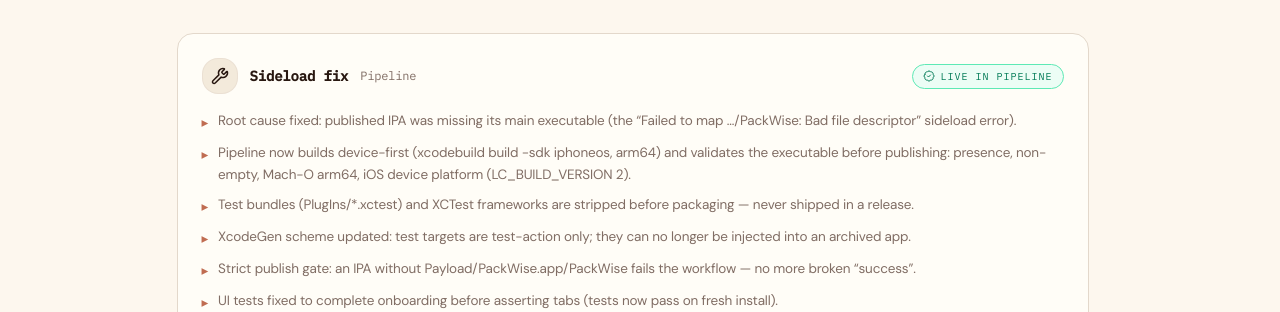
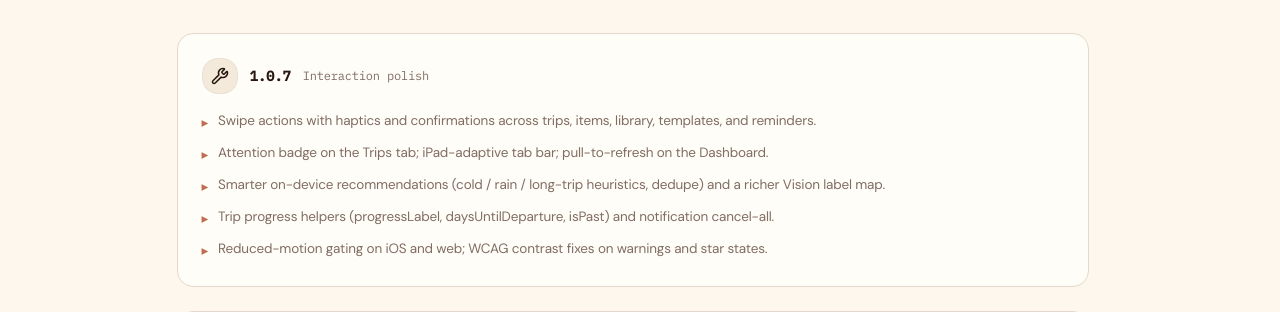
Before and after one commit to Alot1z/packwise, a React (Vite) app: page /changelog in a window 1280 px wide. Shown: the part 246-558 px from the top of the page. Built offline with nearby package versions, Linux system fonts and the light colour scheme; no server answers; what @convex-dev/auth would draw is missing.

Commit message:
Freebuff: update project files

```diff
--- a/src/pages/Changelog.tsx
+++ b/src/pages/Changelog.tsx
@@ -2,6 +2,18 @@
 import { SiteNav, SiteFooter, PageHeader, serif, LIVE_ACTIONS, LIVE_RELEASE_DEV, WIKI_URL } from "@/components/site-shared";
 
 const entries = [
+  {
+    tag: "1.0.7",
+    date: "Interaction polish",
+    icon: Wrench,
+    items: [
+      "Swipe actions with haptics and confirmations across trips, items, library, templates, and reminders.",
+      "Attention badge on the Trips tab; iPad-adaptive tab bar; pull-to-refresh on the Dashboard.",
+      "Smarter on-device recommendations (cold / rain / long-trip heuristics, dedupe) and a richer Vision label map.",
+      "Trip progress helpers (progressLabel, daysUntilDeparture, isPast) and notification cancel-all.",
+      "Reduced-motion gating on iOS and web; WCAG contrast fixes on warnings and star states.",
+    ],
+  },
   {
     tag: "Sideload fix",
     date: "Pipeline",
--- a/src/pages/Landing.tsx
+++ b/src/pages/Landing.tsx
@@ -212,14 +212,17 @@
               />
               <div className="mt-4 grid grid-cols-2 gap-3">
                 <div className="rounded-2xl bg-white border border-border p-3">
-                  <div className="text-[11px] font-mono uppercase tracking-widest text-muted-foreground">Dashboard</div>
+                  <div className="flex items-center justify-between text-[11px] font-mono uppercase tracking-widest text-muted-foreground">
+                    <span>Dashboard</span>
+                    <span className="rounded-full border border-amber-200 bg-amber-50 px-1.5 py-0.5 text-[9px] font-medium text-amber-700">Concept preview</span>
+                  </div>
                   <div className="text-sm font-medium mt-1" style={serif}>
                     Upcoming · Progress · Missing
                   </div>
-                  <div className="mt-3 h-1.5 rounded-full bg-black/10 overflow-hidden" role="progressbar" aria-valuenow={62} aria-valuemin={0} aria-valuemax={100} aria-label="Packing progress 62%">
+                  <div className="mt-3 h-1.5 rounded-full bg-black/10 overflow-hidden" role="progressbar" aria-valuenow={62} aria-valuemin={0} aria-valuemax={100} aria-label="Concept preview — illustrative packing progress">
                     <div className="h-full w-[62%] bg-[oklch(0.62_0.115_38)]" />
                   </div>
-                  <div className="text-[11px] text-muted-foreground mt-1">Kyoto · 62% packed</div>
+                  <div className="text-[11px] text-muted-foreground mt-1">Illustrative mockup — not real user data</div>
                 </div>
                 <div className="rounded-2xl bg-primary text-primary-foreground p-3">
                   <div className="text-[11px] font-mono uppercase tracking-widest opacity-70">Vision Scanner</div>
@@ -458,7 +461,7 @@
 
         {/* ── PREVIEW ── */}
         <section className="max-w-[1180px] mx-auto px-6 pb-10">
-          <SectionTitle kicker="Preview" title="Screenshots (from the native app)" desc="Real captures go under ios/screenshots/ — shown as placeholders here." />
+          <SectionTitle kicker="Preview" title="App preview — placeholder frames" desc="These are placeholder frames, not real captures. Real screenshots land in ios/screenshots/ and will replace them when added." />
           <div className="mt-6 grid sm:grid-cols-3 gap-4">
             {[1, 2, 3].map((i) => (
               <div
@@ -471,7 +474,7 @@
                 <div className="text-sm font-medium mt-3" style={serif}>
                   Screen {i}
                 </div>
-                <div className="text-xs text-muted-foreground">Place PNG at ios/screenshots/{i}.png</div>
+                <div className="text-xs text-muted-foreground">Placeholder — real capture goes to ios/screenshots/{i}.png</div>
               </div>
             ))}
           </div>
```
Also changed, not shown: wiki/Changelog.md, 3 other files (tests, documents, lock files or other folders).
